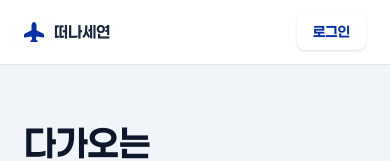
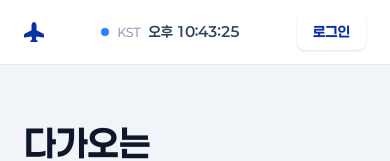
Before and after one commit to metzo32/metz_adventure, a Next.js app in the folder frontend/: page / in a window 390 px wide. Shown: the top 161 px of the page. Built offline with nearby package versions, Linux system fonts and the light colour scheme; no server answers.

Commit message:
미로그인 시 KST 타이머 노출

```diff
--- a/frontend/app/_components/Layouts/Header/HomeButton.tsx
+++ b/frontend/app/_components/Layouts/Header/HomeButton.tsx
@@ -6,7 +6,7 @@ export default function HomeButton() {
     return (
         <Link href="/" className="flex items-center gap-2.5">
             <Image src={logo} alt="logo" width={20} height={20} priority />
-            <span className="font-bold text-slate-800 text-base">떠나세연</span>
+            <span className="hidden md:block font-bold text-slate-800 text-base">떠나세연</span>
         </Link>
     )
 }
--- a/frontend/app/_components/Layouts/Header/TimeWidget.tsx
+++ b/frontend/app/_components/Layouts/Header/TimeWidget.tsx
@@ -14,7 +14,7 @@ export default function TimeWidget({ currentTrip, isLoggedIn }: Props) {
         : "온세상";
 
     return (
-        <div className={`hidden md:flex items-center gap-5 ${!isLoggedIn ? "invisible" : ""}`}>
+        <div className={`flex items-center gap-5`}>
             <div className="flex items-center gap-2 text-sm">
                 <span className="w-2 h-2 rounded-full bg-blue-500 inline-block" />
                 <span className="text-slate-400 text-xs">KST</span>
```
